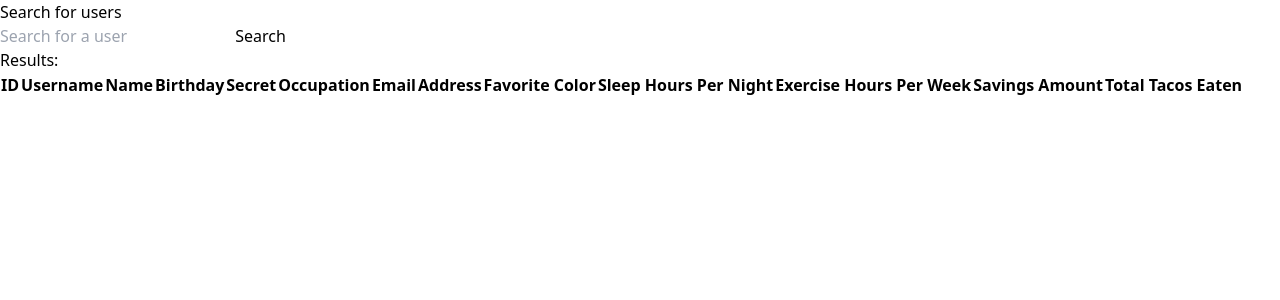
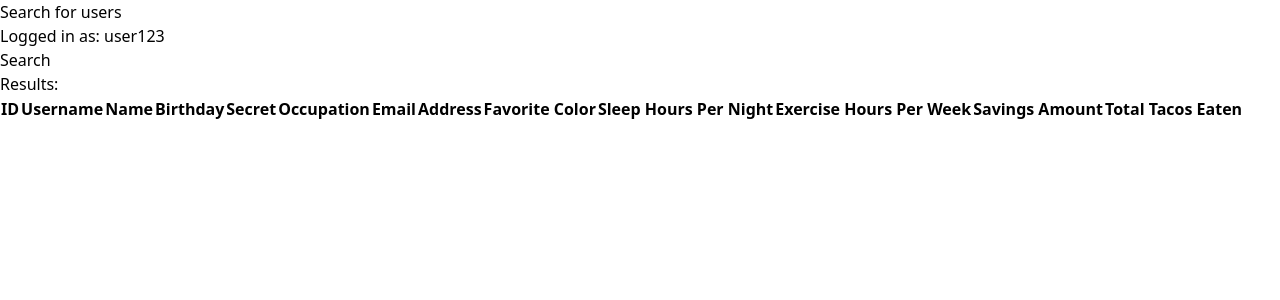
Before and after one commit to JeffC25/ec530-sql-injection-demo, a Flask app: page / in a window 1280 px wide. Shown: the top 300 px of the page. Run offline with Flask 3, Linux system fonts and the light colour scheme; lists and menus that the app fills with data are empty; some libraries are stand-ins or nearby versions.

Commit message:
change searchbar to <span>

```diff
--- a/app.py
+++ b/app.py
@@ -12,7 +12,7 @@ c = conn.cursor()
 c.execute('''DROP TABLE IF EXISTS users''')
 c.execute('''CREATE TABLE IF NOT EXISTS users (
              id INTEGER PRIMARY KEY AUTOINCREMENT,
-             username TEXT,
+             username TEXT UNIQUE NOT NULL,
              name TEXT,
              birthday TEXT,
              secret TEXT,
--- a/templates/index.html
+++ b/templates/index.html
@@ -5,8 +5,8 @@
     <script src="https://cdn.tailwindcss.com"></script>
     <script>
         function getUser() {
-            const username = 'user123'; // Pretend this is the username of the currently logged in user
-            //let searchTerm = document.getElementById("searchInput").value;
+            // Don't question why the username is grabbed this way...
+            let username = document.getElementById("username").innerHTML;
             fetch("/api/user", {
                 method: "POST",
                 headers: {
@@ -43,13 +43,14 @@
 </head>
 <body>
     <h1>Search for users</h1>
-    <input type="text" id="searchInput" placeholder="Search for a user">
+    <h2>Logged in as:
+        <span id="username">user123</span>
+    </h2>
     <button onclick="getUser()">Search</button>
     <h2>Results:</h2>
     <table>
         <thead>
-            <!-- id,username,name,birthday,secret,occupation,email,address,favorite_color,sleep_hours_per_night,exercise_hours_per_week,savings_amount,total_tacos_eaten -->
-            <tr>
+            <div>
                 <th>ID</th>
                 <th>Username</th>
                 <th>Name</th>
```
